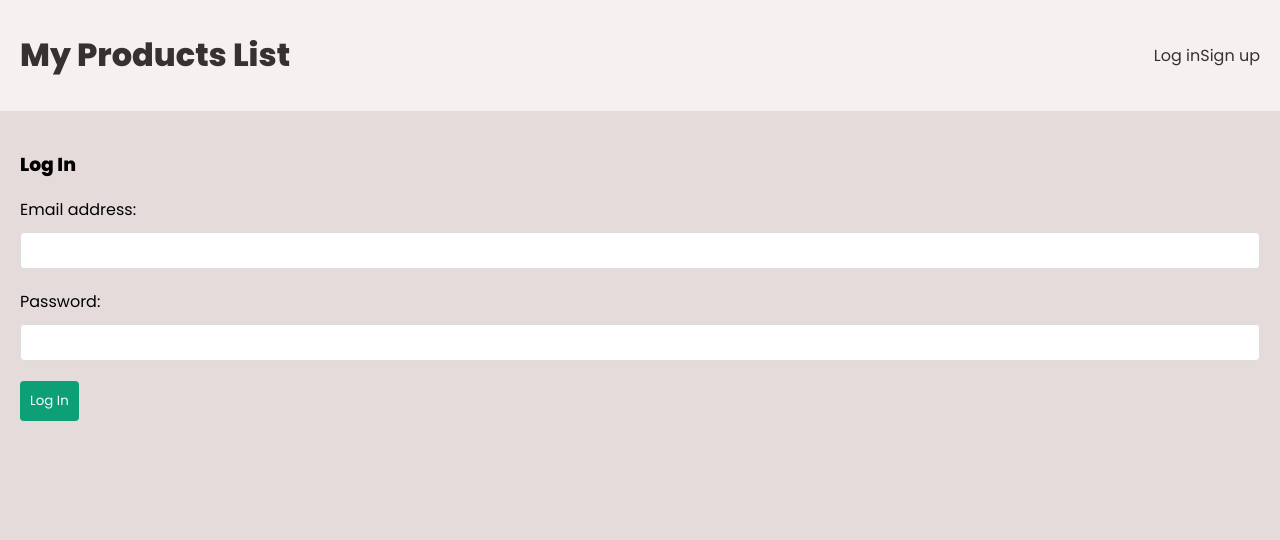
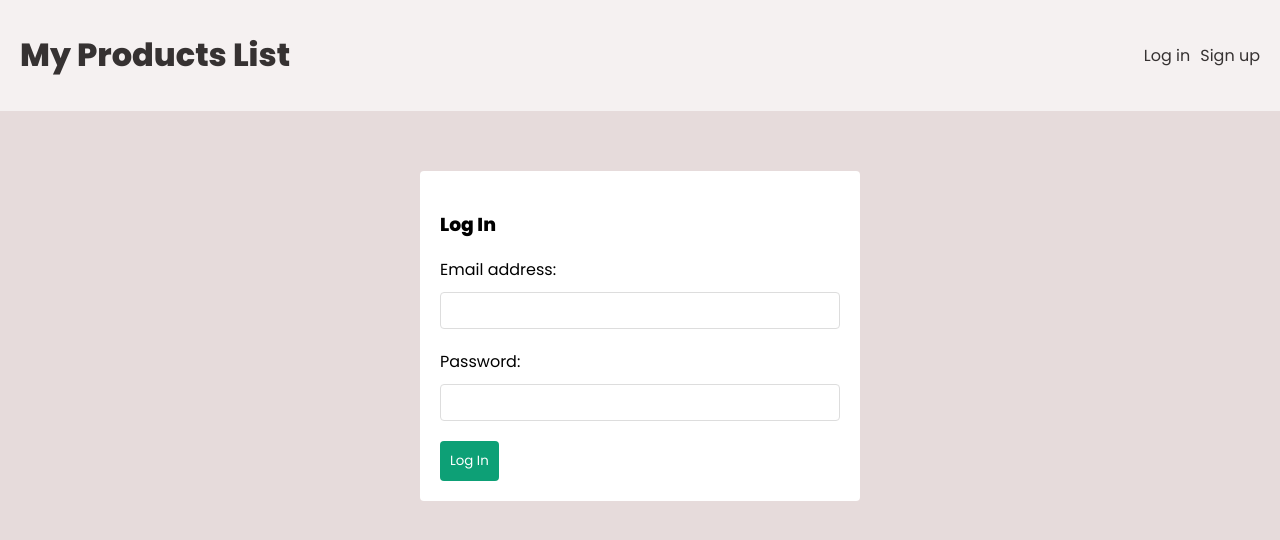
Before and after one commit to DiegoVargasM/frontend_product_lister, a React (Create React App) app: page /login in a window 1280 px wide. Shown: the top 540 px of the page. Built offline with nearby package versions, Linux system fonts and the light colour scheme.

Commit message:
Style signup/login forms and navbar

```diff
--- a/src/index.css
+++ b/src/index.css
@@ -119,3 +119,23 @@
 input.error {
   border: 1px solid var(--error);
 }
+
+/* navbar */
+nav {
+  display: flex;
+  align-items: center;
+}
+
+nav a {
+  margin-left: 10px;
+}
+
+/* auth forms */
+form.signup,
+form.login {
+  max-width: 400px;
+  margin: 40px auto;
+  padding: 20px;
+  background: #fff;
+  border-radius: 4px;
+}
```
